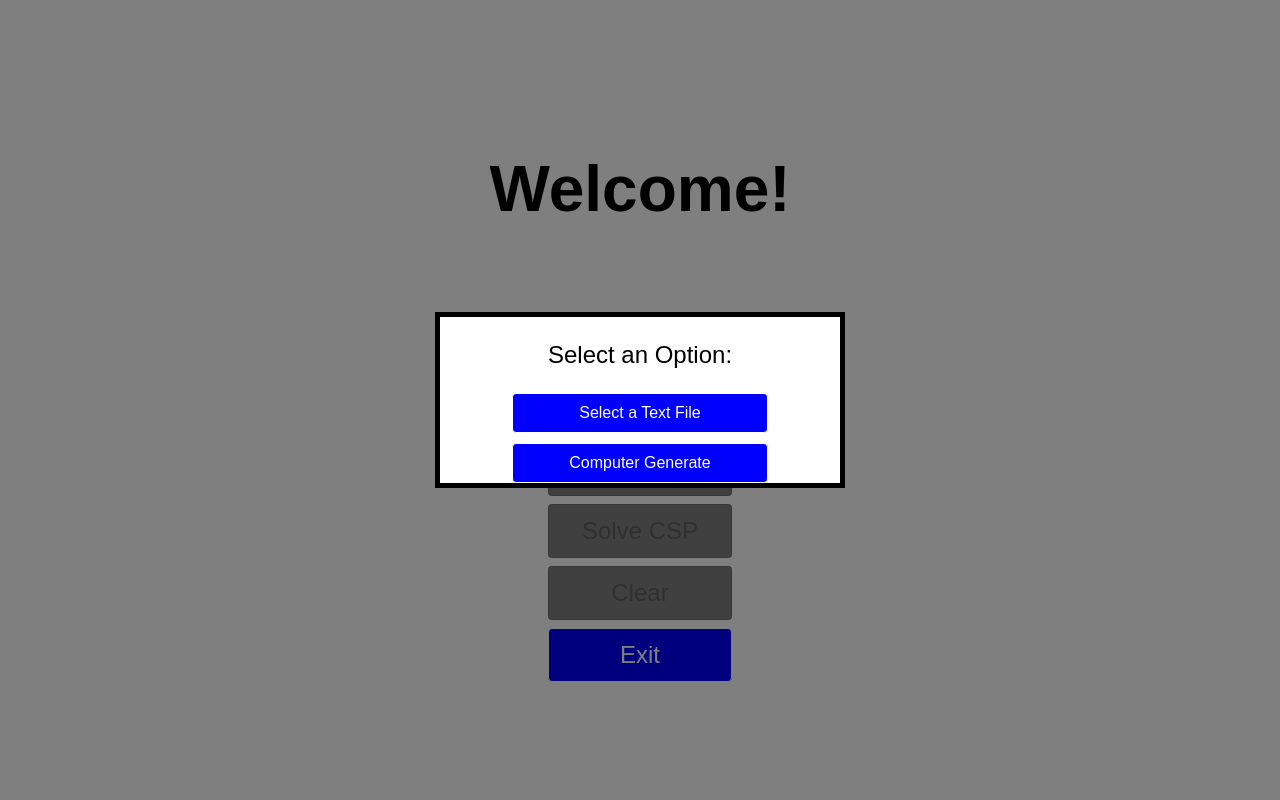
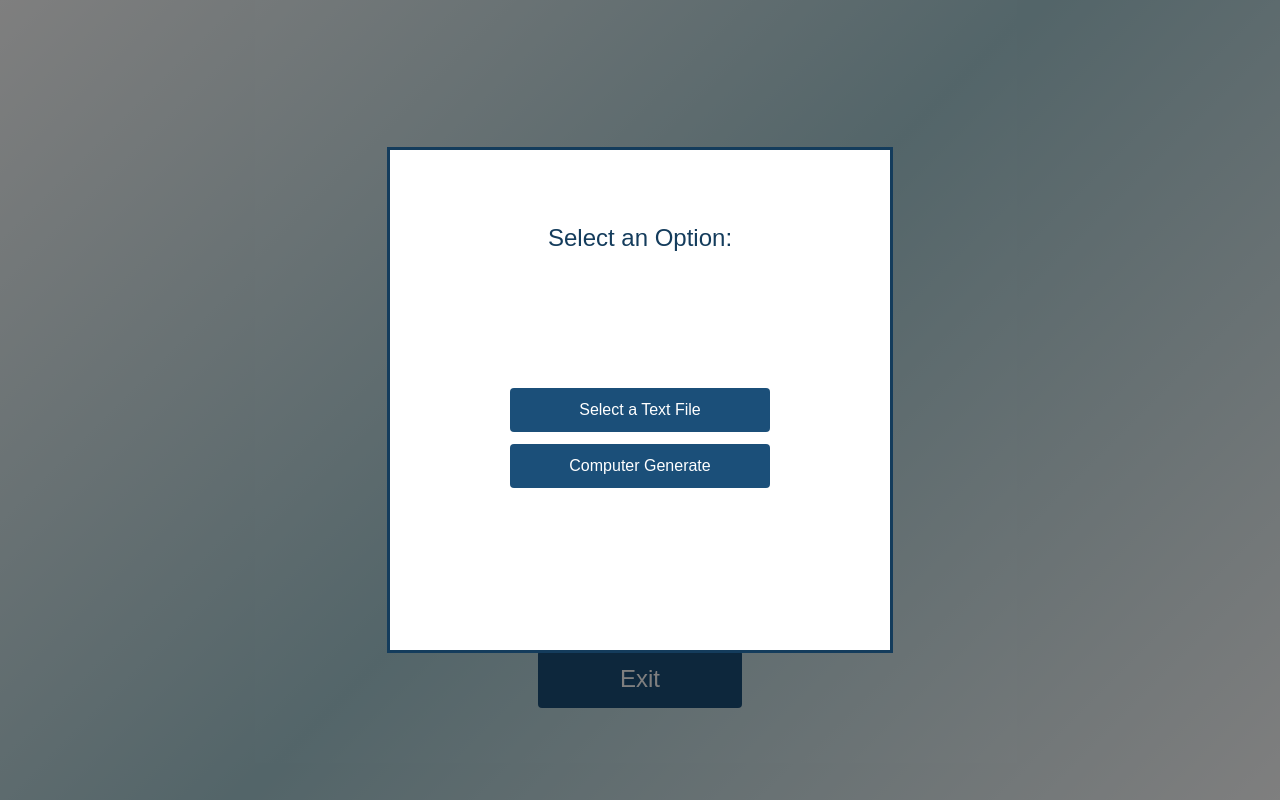
Before and after one commit to NguyenCQChi/comp3981-sudoku, a Next.js app: page / in a window 1280 px wide. Both pictures are taken after a click on the button "Create". Built offline with nearby package versions, Linux system fonts and the light colour scheme.

Commit message:
Change the landing page by adding linear gradient, adding custom theme and rewrite style code for the components

```diff
--- a/pages/_app.tsx
+++ b/pages/_app.tsx
@@ -1,7 +1,7 @@
 import '@styles/style.css';
 import { ResultProvider } from "@src/contexts/ResultContext"
 import { theme } from '@styles/index';
-import { ThemeProvider } from '@emotion/react';
+import { ThemeProvider } from '@mui/material/styles';
 
 function MyApp({ Component, pageProps } : { Component: any, pageProps: any}) {
   return(
--- a/src/components/MainButton.tsx
+++ b/src/components/MainButton.tsx
@@ -1,25 +1,39 @@
 import React from 'react';
-import { Button, } from '@mui/material';
+import { Button } from '@mui/material';
+import { useTheme } from '@mui/material/styles';
 
 const MainButton = (props: any) => {
   const {
     title,
     handleOnClick,
     option,
-    disable = false
+    disable = false,
+    sx
   } = props
+
+  const theme = useTheme()
 
   return(
       <Button
         sx={{
-          backgroundColor: disable ? "grey" : "blue",
+          backgroundColor: disable ? theme.palette.secondary.dark : theme.palette.primary.main,
           color: "white",
           fontSize: option ? '1rem' : '1.5rem',
+          padding: '8px',
           width: '100%',
           textTransform: 'none',
+          border: 'none',
+          boxShadow: '',
           ':hover': {
-
-          }
+            backgroundColor: disable ? theme.palette.secondary.dark : theme.palette.primary.light,
+            transitionProperty: 'transform',
+            transform: 'translateY(-2px) translateX(2px)',
+            transitionDuration: '300ms'
+          },
+          '&.Mui-disabled': {
+            color: 'white'
+          },
+          ...sx
         }}
         color='inherit'
         variant='outlined'
--- a/src/components/SudokuGrid.tsx
+++ b/src/components/SudokuGrid.tsx
@@ -1,5 +1,5 @@
 /* eslint-disable react/jsx-key */
-import React, { useState, useEffect } from 'react';
+import React, { useState, useEffect, useContext } from 'react';
 import {Table, TableCell, TableRow, TableBody} from "@mui/material";
 import { ResultContext } from '@src/contexts/ResultContext';
 const SudokuGrid = (props: any) => {
@@ -14,13 +14,8 @@ const SudokuGrid = (props: any) => {
   const {
     changeResultBF,
     changeResultCSP,
-    changeTimeBF,
-    changeTimeCSP,
-    resultBF,
-    resultCSP,
-    timeBF,
-    timeCSP,
-    initialBoard } = useContext(ResultContext);
+    resultCSP
+  } = useContext(ResultContext);
 
   const solvedNineByNine = [
     [4,3,5,2,6,9,7,8,1],
@@ -255,7 +250,7 @@ const SudokuGrid = (props: any) => {
     } else {
       setGridBoard(gridNums)
     }
-  }, [solved])
+  }, [])
 
   return (
     <Table
@@ -295,9 +290,6 @@ const SudokuGrid = (props: any) => {
                         border: '1px solid black',
                         borderLeft: '3px solid black',
                         padding: '0'
-                        // maxWidth: '20px',
-                        // maxHeight: '20px'
-
                       }
                     }
                   } :
--- a/src/containers/LandingModule/LandingModule.tsx
+++ b/src/containers/LandingModule/LandingModule.tsx
@@ -4,8 +4,10 @@ import { MainButton } from "@src/components";
 import { Modal, Box, List, ListItemText, ListItemButton, ListSubheader, Button } from '@mui/material';
 import Link from 'next/link';
 import { ResultContext } from '@src/contexts/ResultContext';
+import { useTheme } from '@mui/material/styles';
 
 function LandingModule() {
+  const theme = useTheme();
   const [openCreate, setOpenCreate] = useState(false);
   const [openComGenerator, setOpenCom] = useState(false);
   const [openSelectFile, setSelectFile] = useState(false);
@@ -16,9 +18,23 @@ function LandingModule() {
 
   const buttonStyle = {
     '&.MuiButton-root': {
-      backgroundColor: "blue",
-      color: 'white',
-      fontSize: '0.75rem',
+      fontSize: '0.8rem',
+    },
+    width: 'wrapContent',
+    padding: '8px 20px'
+  }
+
+  const listItemButtonStyle = {
+    '&.Mui-selected': {
+      backgroundColor: theme.palette.secondary.light,
+      ':hover': {
+        backgroundColor: theme.palette.secondary.light
+      }
+    },
+    color: theme.palette.primary.dark,
+    borderRadius: '3px',
+    ':hover' : {
+      backgroundColor: theme.palette.secondary.light
     }
   }
 
@@ -86,10 +102,10 @@ function LandingModule() {
   }, [size])
 
   return (
-    <div style={{display: 'flex', flexDirection: 'column', justifyContent: 'center', alignItems: 'center', height: '100vh'}}>
+    <div style={{display: 'flex', flexDirection: 'column', justifyContent: 'center', alignItems: 'center', height: '100vh', background: `linear-gradient(135deg, white, ${theme.palette.secondary.light} 50%, white)`}}>
       <div style={{display: 'flex', flexDirection: 'column', justifyItems: 'center', alignItems: 'center', width: '80%', height: '90%'}}>
         <div style={{textAlign: 'center', padding: '3rem'}}>
-          <p style={{fontSize: '4rem', fontWeight: 700}}>Welcome!</p>
+          <p style={{fontSize: '4rem', fontWeight: 700, color: '#143c5c'}}>Welcome!</p>
         </div>
 
         <div style={{
@@ -97,7 +113,7 @@ function LandingModule() {
           flexDirection: 'column',
           flexWrap: 'wrap',
           alignItems: 'center',
-          width: '18%',
+          width: '20%',
           gap: '8px'
         }}>
           <MainButton title="Create" handleOnClick={handleCreate} option={false} />
@@ -113,26 +129,26 @@ function LandingModule() {
           <Modal
             open={openCreate}
             onClose={handleCreate}
-            sx={{display: 'flex', justifyContent: 'center', alignItems: 'center'}}
+            sx={{display: 'flex', justifyContent: 'center', alignItems: 'center', height: 'wrapContent'}}
           >
             <Box
               sx={{
-                width: 400,
-                height: "wrapContent",
+                width: 500,
+                height: 500,
                 bgcolor: 'background.paper',
-                border: '5px solid black',
+                border:  `3px solid ${theme.palette.primary.dark}`,
                 display: 'flex',
                 justifyContent: 'center',
                 flexDirection: 'column',
                 alignItems: 'center'
               }}
             >
-              <div style={{width: '80%'}}>
+              <div style={{width: '80%', height: '80%'}}>
                 {!openComGenerator && !openSelectFile ?
                 (
-                  <div style={{display: 'flex', alignItems: 'center', flexDirection: 'column'}}>
-                    <p style={{fontSize: '1.5rem'}}>Select an Option:</p>
-                    <div style={{display: 'flex', flexDirection: 'column', width: '80%', gap: '10px'}}>
+                  <div style={{display: 'flex', alignItems: 'center', flexDirection: 'column', justifyContent: 'center', height: '100%'}}>
+                    <p style={{fontSize: '1.5rem', color: theme.palette.primary.dark}}>Select an Option:</p>
+                    <div style={{display: 'flex', flexDirection: 'column', width: '65%', gap: '12px', height: '100%', justifyContent: 'center'}}>
                       <MainButton title='Select a Text File' option={true} handleOnClick={handleSelectFile} />
                       <MainButton title='Computer Generate' option={true} handleOnClick={handleComputerGenerate}/>
                     </div>
@@ -141,13 +157,13 @@ function LandingModule() {
                   openComGenerator ? (
                     <div style={{gap: '10px', display: 'flex', flexDirection: 'column'}}>
                       <List
-                        subheader={<ListSubheader sx={{'&.MuiListSubheader-root': {fontSize: '1.5rem'}, textAlign: 'center'}} component="div" >Select a Size: </ListSubheader>}
+                        subheader={<ListSubheader sx={{'&.MuiListSubheader-root': {fontSize: '1.5rem'}, textAlign: 'center', color: theme.palette.primary.dark}} component="div" >Select a Size: </ListSubheader>}
                       />
-                        <ListItemButton sx={{'&.Mui-selected': { backgroundColor: "lightblue"}}} key={"9x9"} onClick={() => setSize("9x9")} selected={size == "9x9"}><ListItemText sx={{textAlign: 'center'}} primary="9 x 9"></ListItemText></ListItemButton>
-                        <ListItemButton key={"12x12"} onClick={() => setSize("12x12")} selected={size == "12x12"} sx={{'&.Mui-selected': {backgroundColor: "lightblue"}}}><ListItemText sx={{textAlign: 'center'}} primary="12 x 12" /></ListItemButton>
-                        <ListItemButton sx={{'&.Mui-selected': { backgroundColor: "lightblue"}}} key={"16x16"} onClick={() => setSize("16x16")} selected={size == "16x16"}><ListItemText sx={{textAlign: 'center'}} primary="16 x 16"></ListItemText></ListItemButton>
-                        <ListItemButton sx={{'&.Mui-selected': { backgroundColor: "lightblue"}}} key={"25x25"} onClick={() => setSize("25x25")} selected={size == "25x25"}><ListItemText sx={{textAlign: 'center'}} primary="25 x 25"></ListItemText></ListItemButton>
-                        <ListItemButton sx={{'&.Mui-selected': { backgroundColor: "lightblue"}}} key={"100x100"} onClick={() => setSize("100x100")} selected={size == "100x100"}><ListItemText sx={{textAlign: 'center'}} primary="100 x 100"></ListItemText></ListItemButton>
+                        <ListItemButton sx={listItemButtonStyle} key={"9x9"} onClick={() => setSize("9x9")} selected={size == "9x9"}><ListItemText sx={{textAlign: 'center'}} primary="9 x 9"></ListItemText></ListItemButton>
+                        <ListItemButton sx={listItemButtonStyle} key={"12x12"} onClick={() => setSize("12x12")} selected={size == "12x12"}><ListItemText sx={{textAlign: 'center'}} primary="12 x 12" /></ListItemButton>
+                        <ListItemButton sx={listItemButtonStyle} key={"16x16"} onClick={() => setSize("16x16")} selected={size == "16x16"}><ListItemText sx={{textAlign: 'center'}} primary="16 x 16"></ListItemText></ListItemButton>
+                        <ListItemButton sx={listItemButtonStyle} key={"25x25"} onClick={() => setSize("25x25")} selected={size == "25x25"}><ListItemText sx={{textAlign: 'center'}} primary="25 x 25"></ListItemText></ListItemButton>
+                        <ListItemButton sx={listItemButtonStyle} key={"100x100"} onClick={() => setSize("100x100")} selected={size == "100x100"}><ListItemText sx={{textAlign: 'center'}} primary="100 x 100"></ListItemText></ListItemButton>
                       <Link
                         href={path}
                       >
@@ -157,8 +173,9 @@ function LandingModule() {
                       </Link>
                     </div>
                   ) : (
-                    <div style={{display: 'flex', flexDirection: 'column', textAlign: 'center', alignContent: 'center'}}>
-                      <p style={{fontSize: '1.5rem'}}>Enter Path:</p>
+                    <div style={{display: 'flex', flexDirection: 'column', textAlign: 'center', alignItems: 'center', height: '100%'}}>
+                      <p style={{fontSize: '1.5rem', color: theme.palette.primary.dark}}>Enter Path:</p>
+                      <div style={{height: '100%', display: 'flex', flexDirection: 'column', justifyContent: 'center', width: '75%', gap: '8px'}}>
                         <Box
                           sx={{
                             bgcolor: 'grey',
@@ -175,9 +192,10 @@ function LandingModule() {
                             href={isTxtFile ? path : '/'}
                           >
                             <a style={{textDecoration: 'none'}}>
-                              <Button variant="outlined" color="inherit" sx={buttonStyle} disabled={!isTxtFile}>Submit</Button>
+                              <MainButton disable={!isTxtFile} title='Submit' sx={buttonStyle}/>
                             </a>
                           </Link>
+                        </div>
                       </div>
                     </div>
                   )
--- a/src/styles/theme.ts
+++ b/src/styles/theme.ts
@@ -5,6 +5,19 @@ const theme = createTheme({
     fontFamily: [
       'sans-serif',
     ].join(',')
+  },
+  palette: {
+    primary: {
+      main: '#1B4F79',
+      dark: '#143c5c',
+      light: '#286aa0',
+      contrastText: '#CAF0F8'
+    },
+    secondary: {
+      main: '#849b9f',
+      light: '#a7cbd3',
+      dark: '#7A7A7A'
+    }
   }
 })
 
```
Lines whose indentation alone changed are shown as unchanged.
